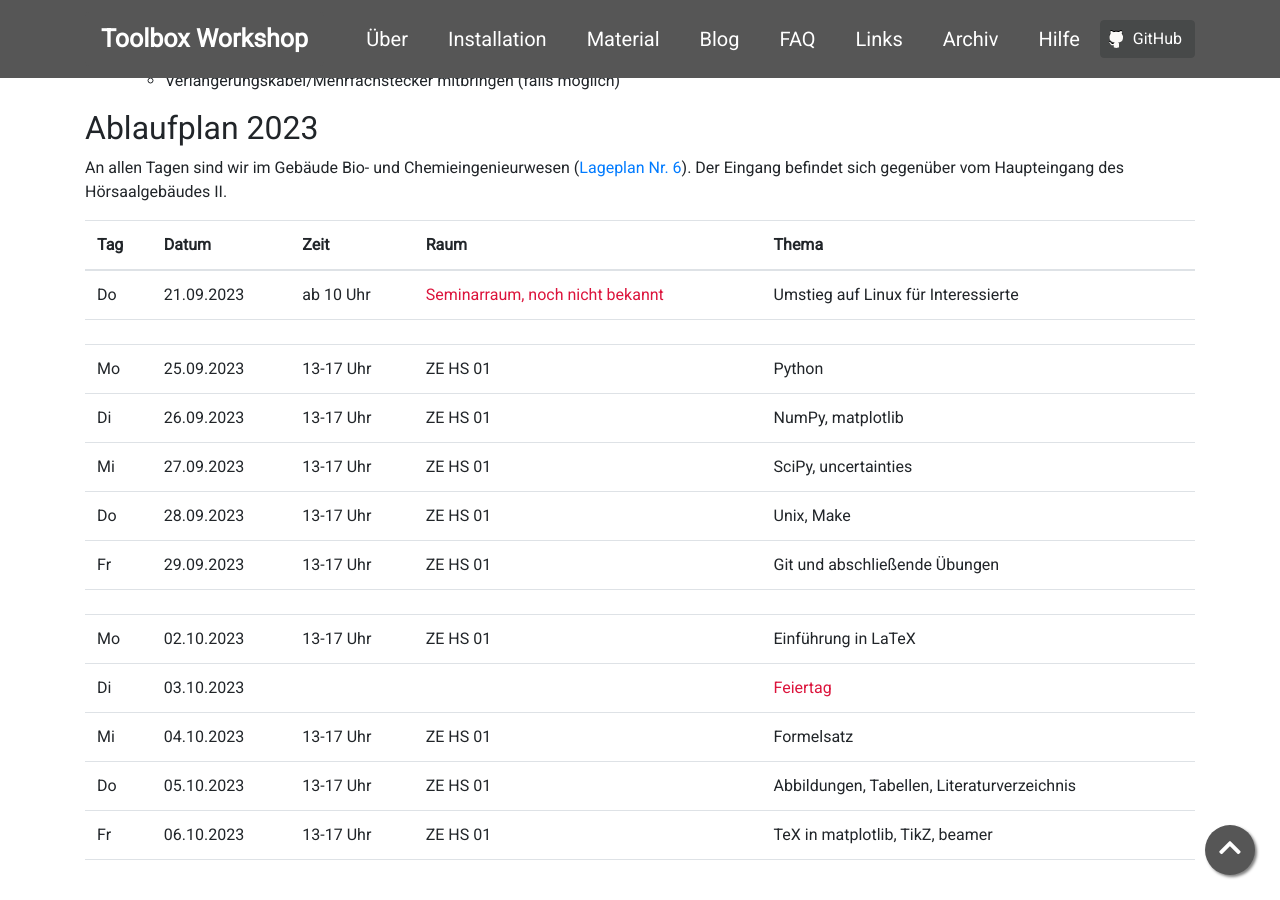
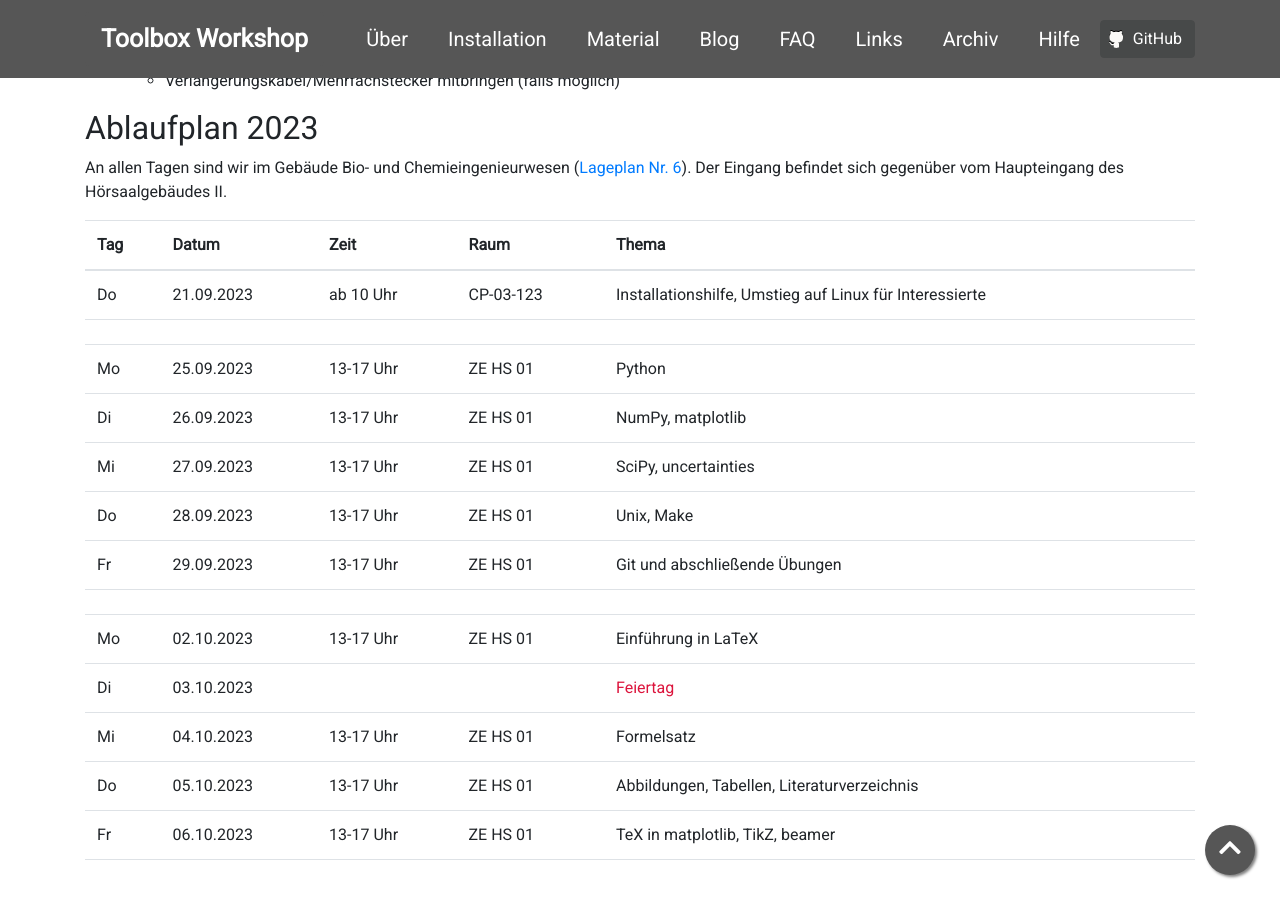
Before and after one commit to pep-dortmund/homepage-toolbox, a Jekyll site: the page built from index.md, in a window 1280 px wide and 900 px high, scrolled down 1361 px. Built offline with Jekyll 4.4.1, drawn with Linux system fonts in a browser that asks for light colours; nearby versions of some CDN libraries.

Commit message:
Add booked room

```diff
--- a/index.md
+++ b/index.md
@@ -105,8 +105,8 @@ Der Eingang befindet sich gegenüber vom Haupteingang des Hörsaalgebäudes II.
   <td>Do</td>
   <td>21.09.2023</td>
   <td>ab 10 Uhr</td>
-  <td><span style="color:crimson"> Seminarraum, noch nicht bekannt </span></td>
-  <td>Umstieg auf Linux für Interessierte
+  <td>CP-03-123</td>
+  <td>Installationshilfe, Umstieg auf Linux für Interessierte
    </td>
   </tr>
   <tr>
```
